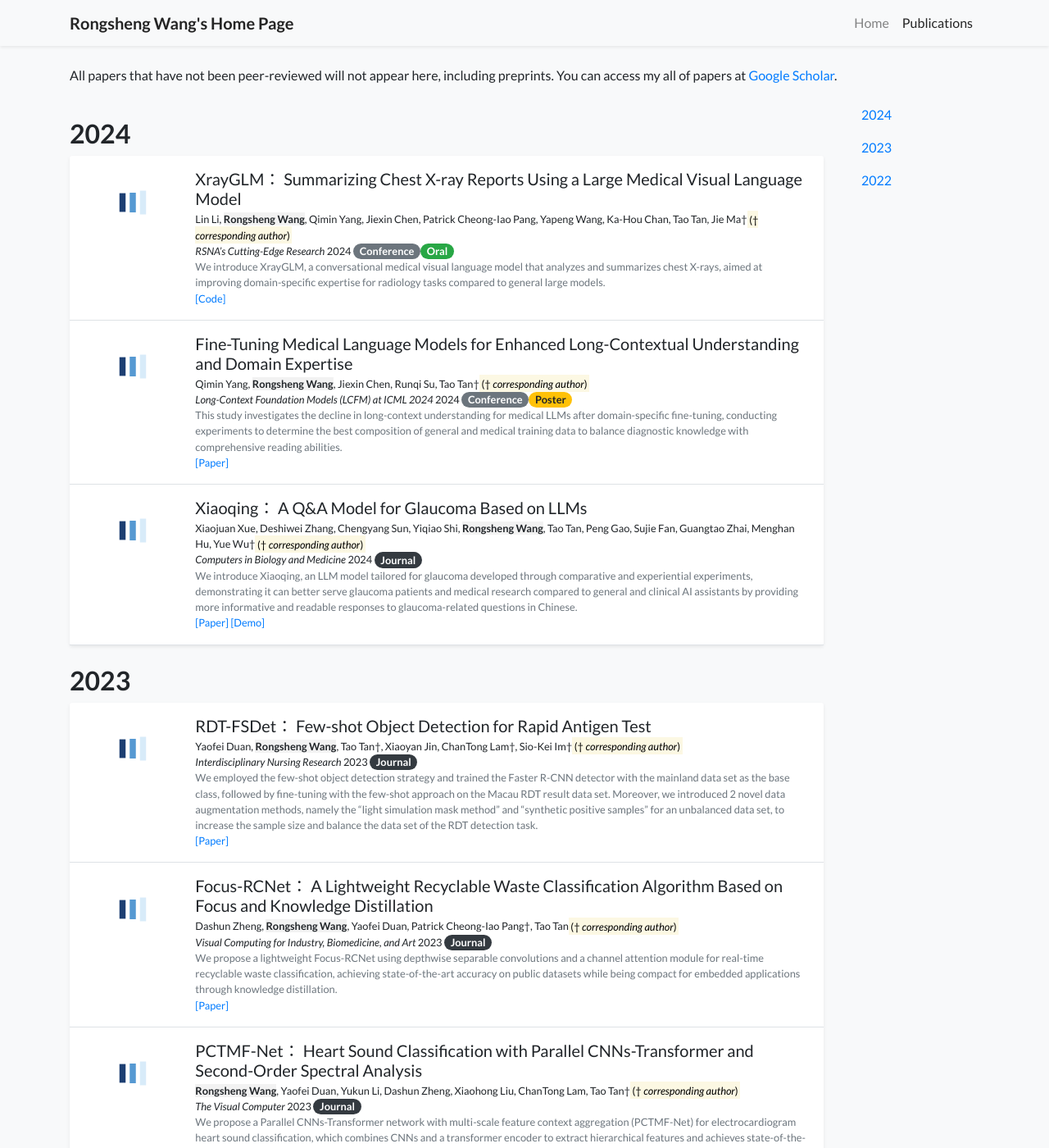
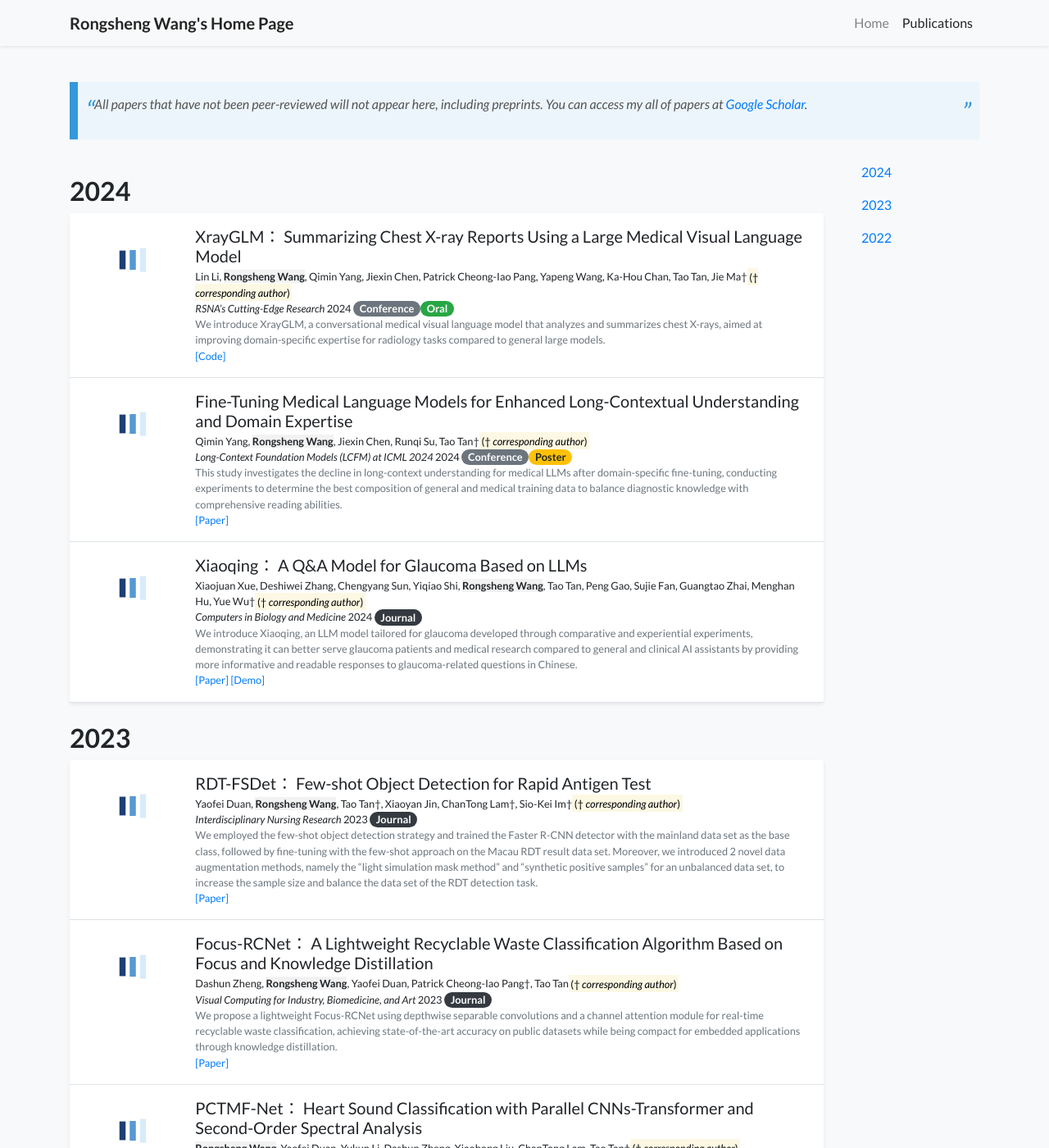
Before and after one commit to WangRongsheng/WangRongsheng.github.io, a Jekyll site: the page built from publications.html, in a window 1280 px wide and 1400 px high. Shown: the whole window at 82% size. Built offline with Jekyll 4.4.1, drawn with Linux system fonts in a browser that asks for light colours; a style sheet for code colours, icons or effects is not loaded.

Commit message:
Update default.html

```diff
--- a/_layouts/default.html
+++ b/_layouts/default.html
@@ -16,6 +16,42 @@
     <link rel="stylesheet" href="assets/css/global.css">
     <!-- ICON -->
     <link rel="shortcut icon" href="assets/images/etc/bitbug_favicon.ico" />
+    <!-- Quote CSS-->
+    <style>
+/*         body {
+            font-family: Arial, sans-serif;
+            line-height: 1.6;
+            background-color: #f4f4f9;
+            color: #333;
+            padding: 20px;
+        } */
+        blockquote {
+            font-style: italic;
+            color: #555;
+            border-left: 10px solid #3498db;
+            background: #ecf5fc;
+            padding: 15px 20px;
+            margin: 20px 0;
+            position: relative;
+            quotes: "“" "”" "‘" "’";
+        }
+        blockquote:before {
+            color: #3498db;
+            content: open-quote;
+            font-size: 2em;
+            position: absolute;
+            left: 10px;
+            top: 10px;
+        }
+        blockquote:after {
+            color: #3498db;
+            content: close-quote;
+            font-size: 2em;
+            position: absolute;
+            right: 10px;
+            bottom: 10px;
+        }
+    </style>
 </head>
 
 <body class="bg-light" {{ page.body_attr }}>
```
